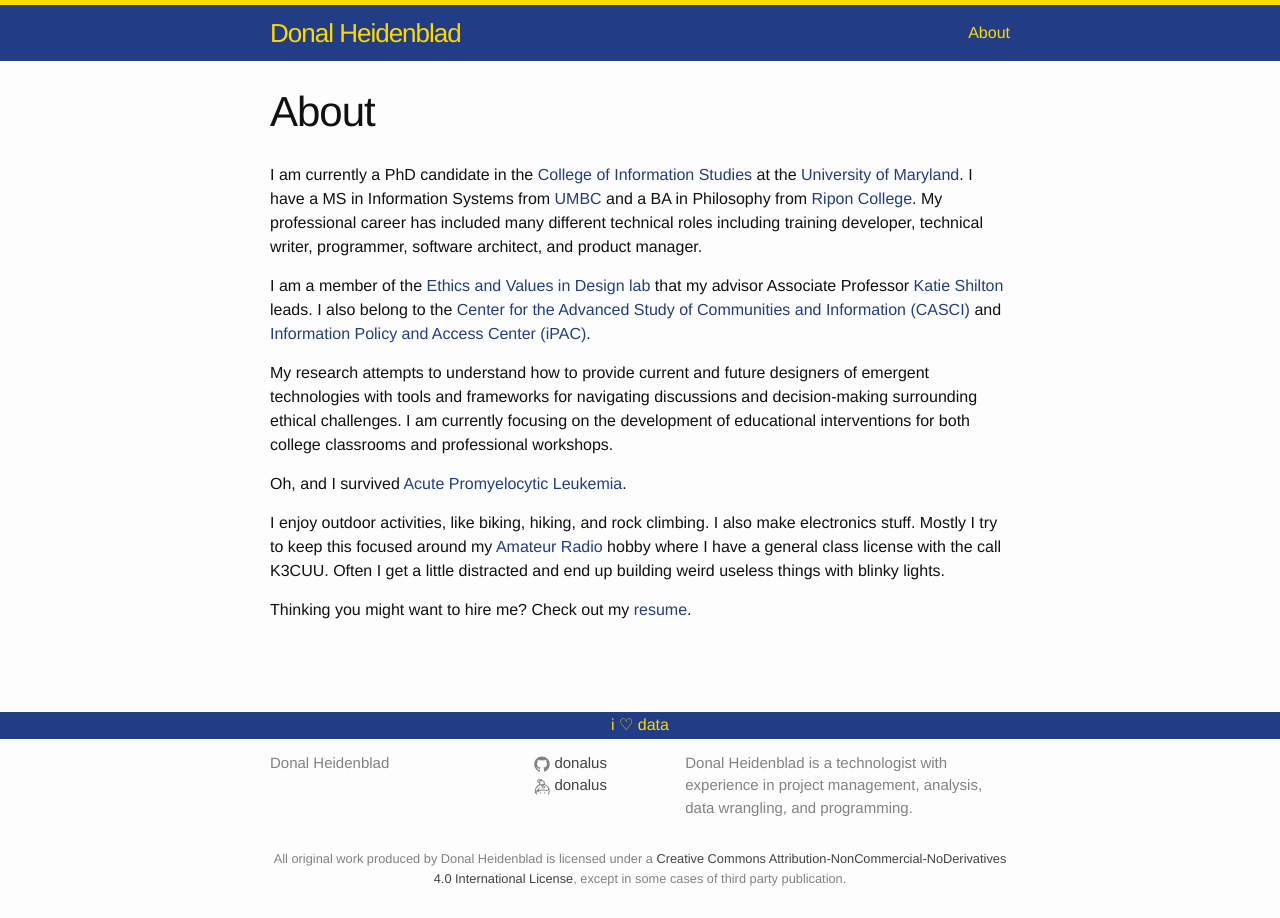
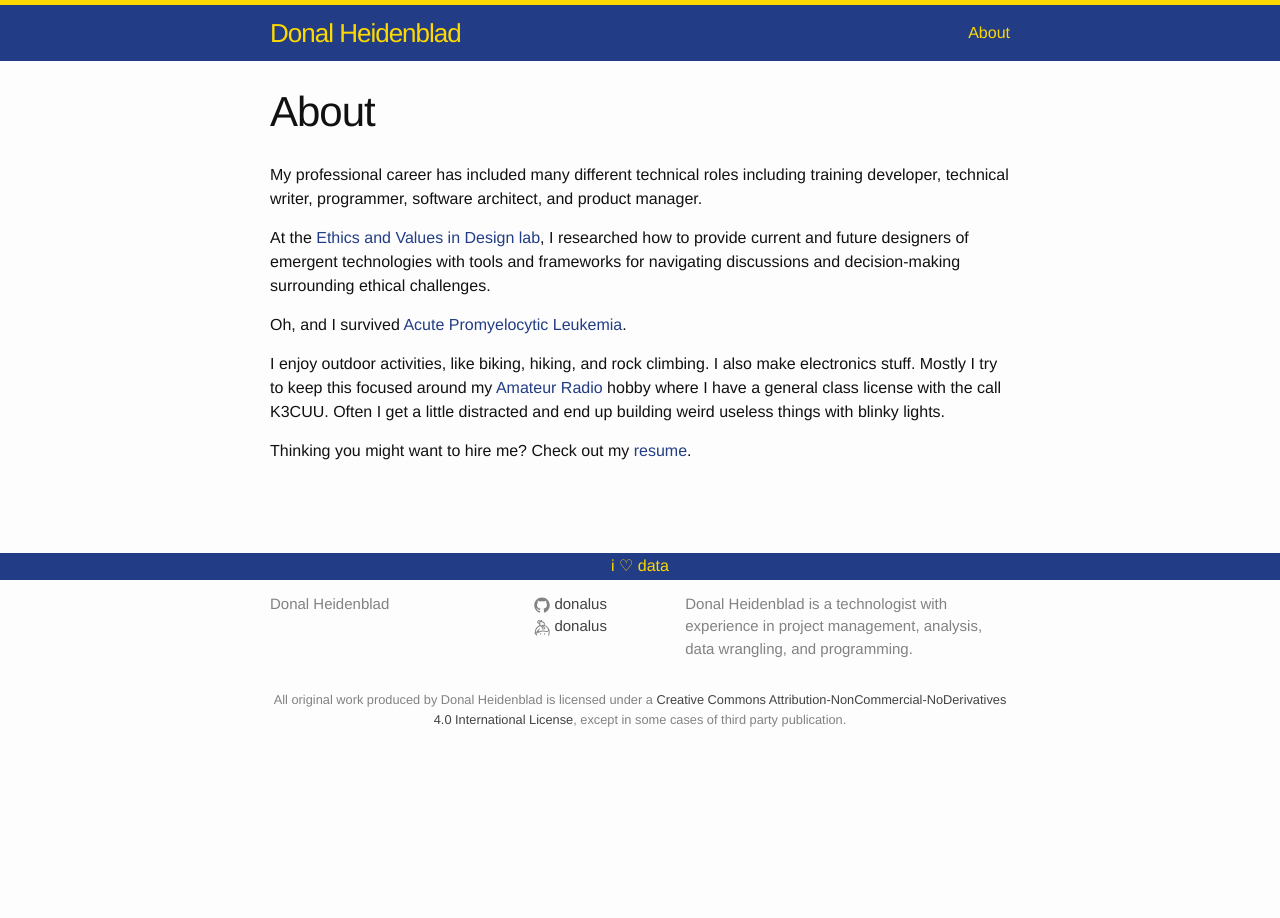
Before and after one commit to donalus/donalus.github.io, a Jekyll site: the page built from about.md, in a window 1280 px wide. Built offline with Jekyll 4.4.1, drawn with Linux system fonts in a browser that asks for light colours; a script that is not in the unit is left out.

Commit message:
updated about page

```diff
--- a/about.md
+++ b/about.md
@@ -4,22 +4,14 @@ title: About
 permalink: /about/
 ---
 
-I am currently a PhD candidate in the [College of Information Studies] at the
-[University of Maryland]. I have a MS in Information Systems from
-[UMBC] and a BA in Philosophy from [Ripon College]. My professional career has
+My professional career has
 included many different technical roles including training developer, technical
 writer, programmer, software architect, and product manager.
 
-I am a member of the [Ethics and Values in Design lab] that my advisor
-Associate Professor [Katie Shilton] leads. I also belong to the
-[Center for the Advanced Study of Communities and Information (CASCI)]
-and [Information Policy and Access Center (iPAC)].
-
-My research attempts to understand how to provide current and future
+At the [Ethics and Values in Design lab], I
+researched how to provide current and future
 designers of emergent technologies with tools and frameworks for navigating
-discussions and decision-making surrounding ethical challenges. I am currently
-focusing on the development of educational interventions for both college
-classrooms and professional workshops.
+discussions and decision-making surrounding ethical challenges.
 
 Oh, and I survived [Acute Promyelocytic Leukemia].
 
```
